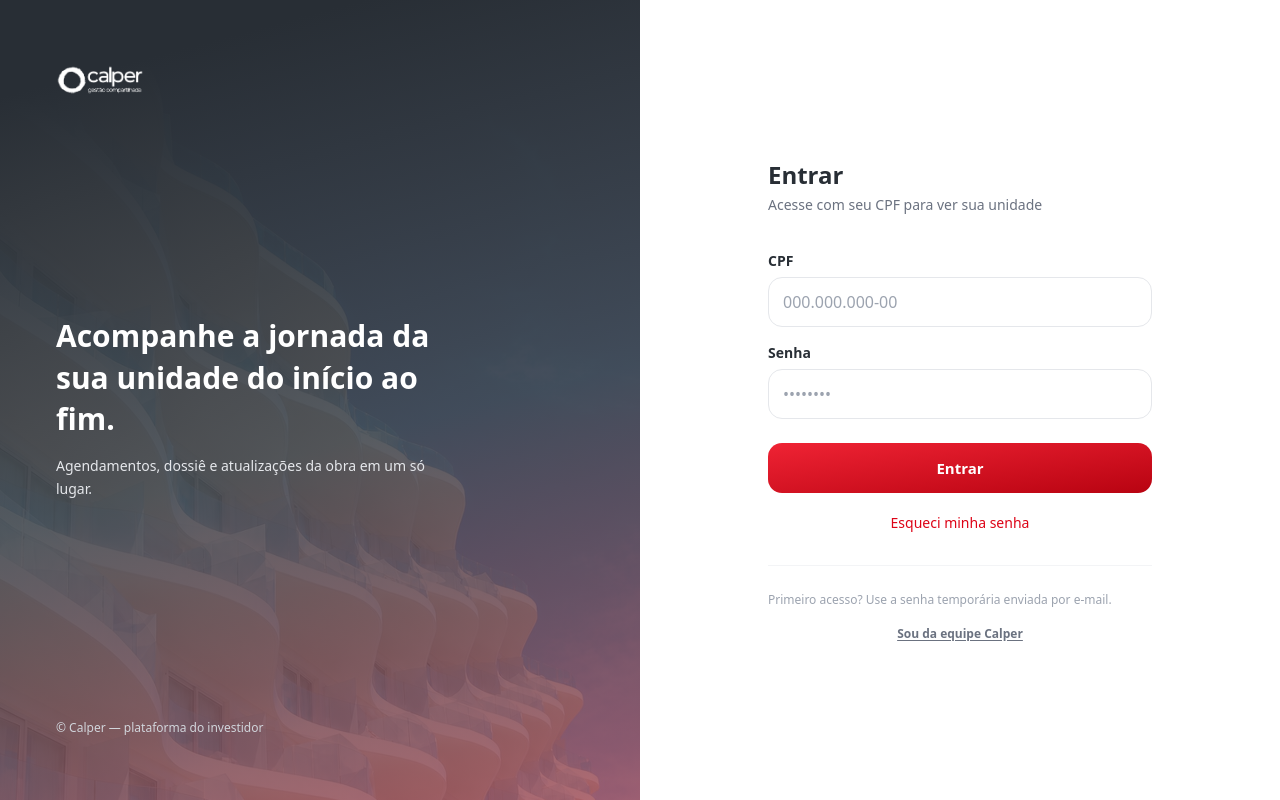
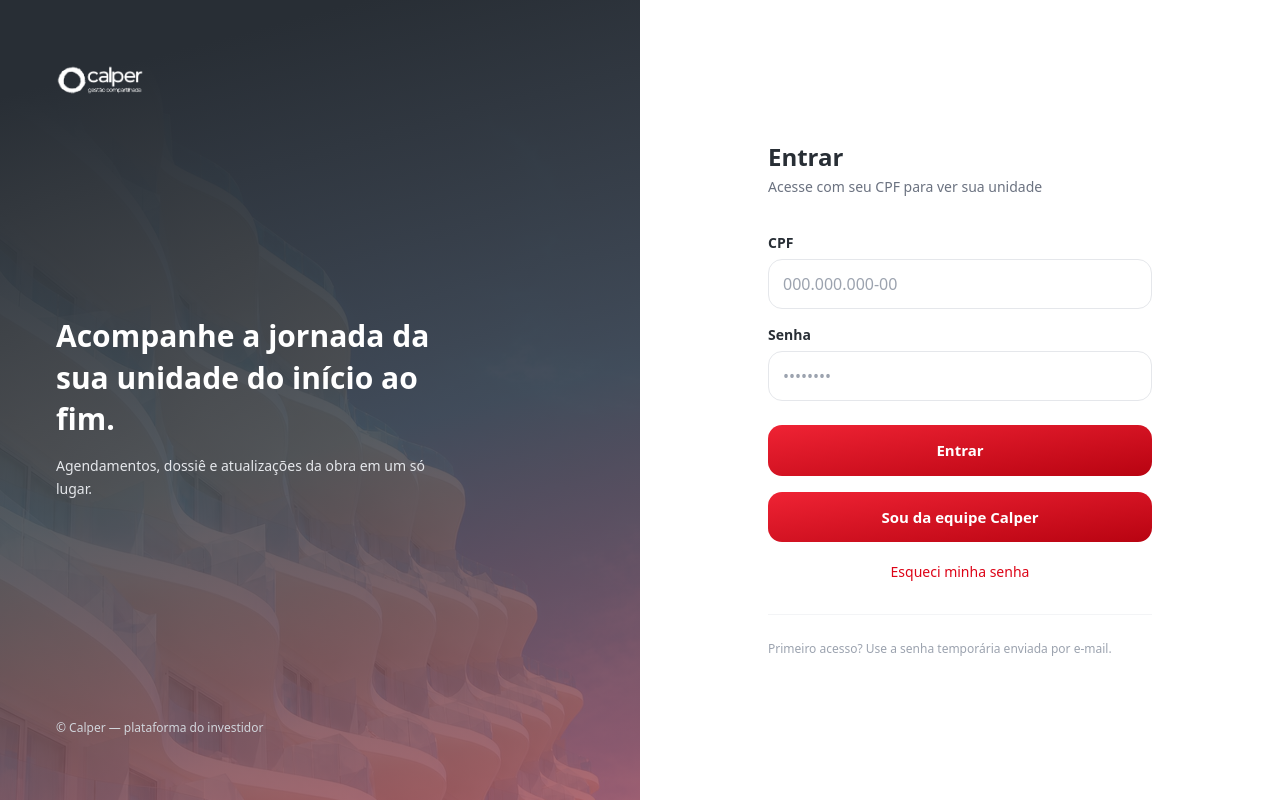
Before and after one commit to agencialumno/Calper, a SvelteKit app: page /login in a window 1280 px wide. Built offline with nearby package versions, Linux system fonts and the light colour scheme.

Commit message:
ajuste botão de equipe

```diff
--- a/src/routes/login/+page.svelte
+++ b/src/routes/login/+page.svelte
@@ -80,19 +80,18 @@
         <div class="mt-2">
           <SubmitButton loading={entrando}>Entrar</SubmitButton>
         </div>
+        <a
+          href="/admin/login"
+          class="w-full block text-center rounded-xl font-semibold px-5 py-3.5 text-[15px] transition-all duration-200 bg-gradient-to-br from-[#ef2334] to-[#b80311] text-white hover:opacity-90"
+        >
+          Sou da equipe Calper
+        </a>
         <a href="/esqueci-senha" class="text-sm text-calper-red text-center mt-1">Esqueci minha senha</a>
       </form>
 
       <p class="text-xs text-gray-400 leading-relaxed mt-8 pt-6 border-t border-gray-100">
         Primeiro acesso? Use a senha temporária enviada por e-mail.
       </p>
-
-      <a
-        href="/admin/login"
-        class="block text-center text-xs font-semibold text-gray-500 hover:text-calper-red mt-4 underline underline-offset-2"
-      >
-        Sou da equipe Calper
-      </a>
     </div>
   </div>
 </div>
```
